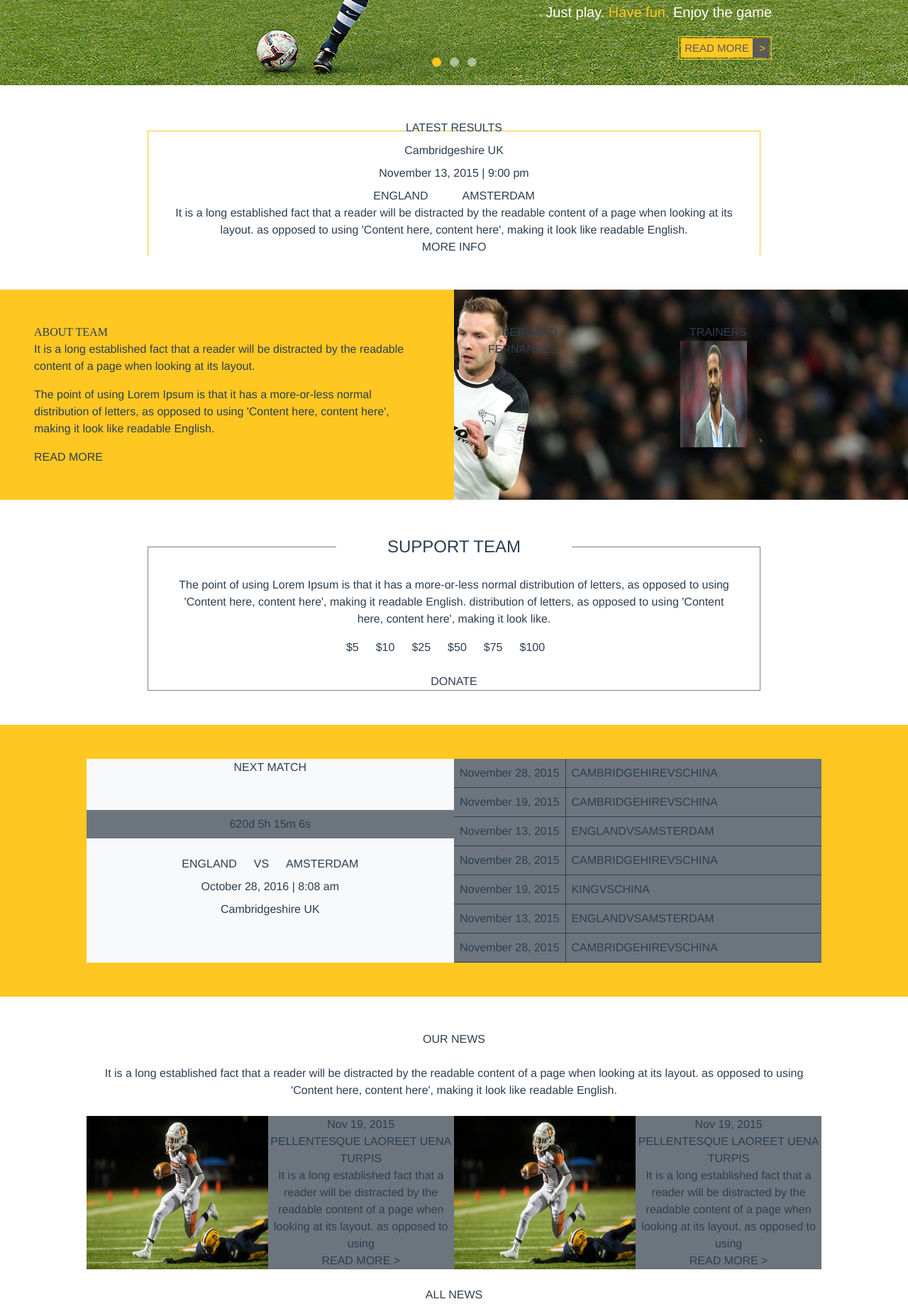
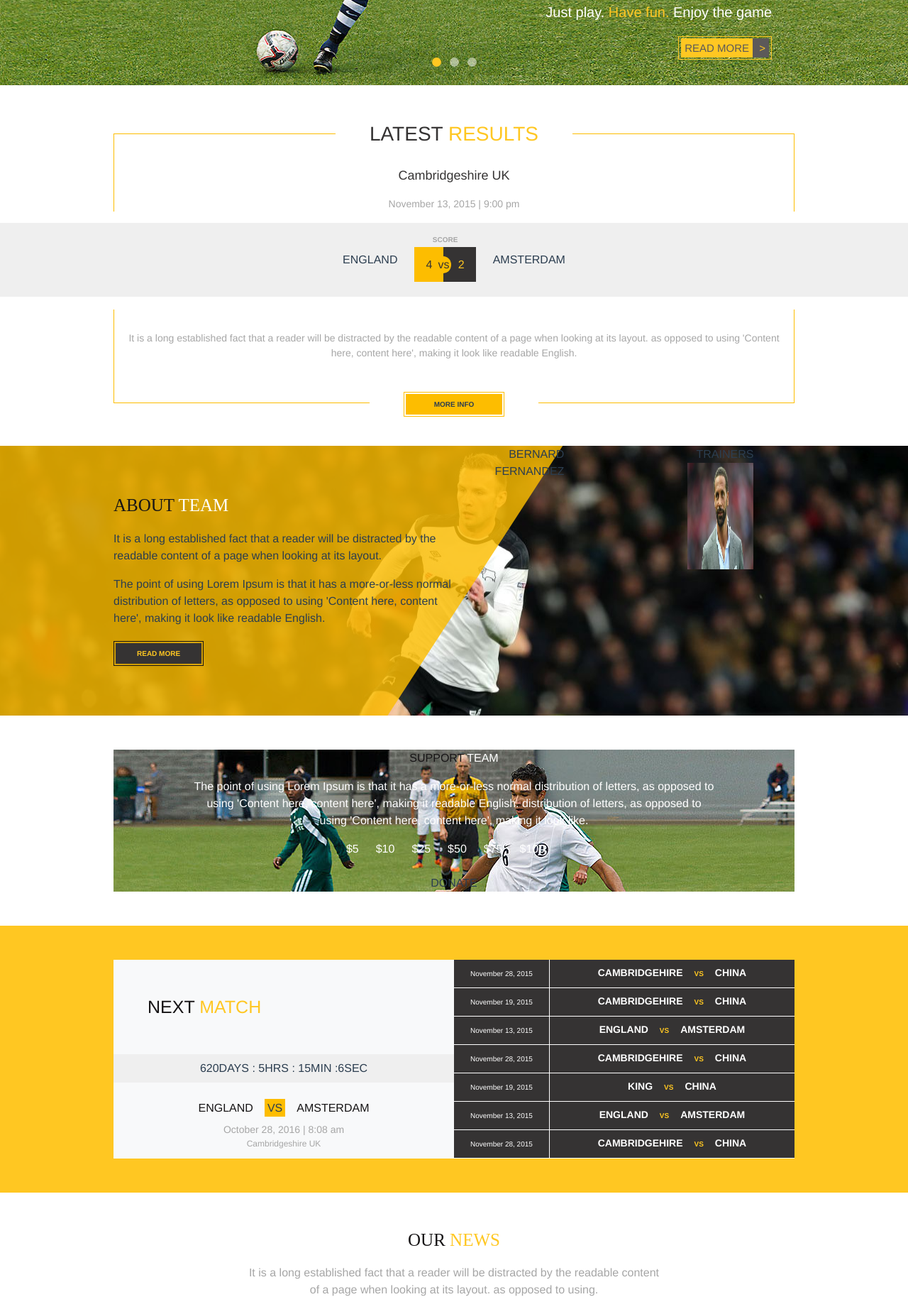
Before and after one commit to sarasnmsp21/sport, a Vue app: page /#/sport in a window 1280 px wide. Shown: the part 380-2231 px from the top of the page at 71% size. Built offline with nearby package versions, Linux system fonts and the light colour scheme; the HTML template or start-up script is replaced by a standard one.

Commit message:
today changes

```diff
--- a/src/App.vue
+++ b/src/App.vue
@@ -48,4 +48,5 @@
     }
   }
 }
+
 </style>
--- a/src/assets/scss/_variables.scss
+++ b/src/assets/scss/_variables.scss
@@ -5,3 +5,6 @@ $color-black:#000;
 $color-dark-gray: rgb(92, 89, 89);
 $color-light-gray:#a6a6a6;
 $menu-bg:#0a0a0a66;
+$color-mid-gray:#353333;
+$bg-lightblack:#171516;
+$bg-lightgray:#efefef;
--- a/src/components/About.vue
+++ b/src/components/About.vue
@@ -1,11 +1,15 @@
 <template>
-  <div class="d-flex about-bg">
-    <div class="text-left col-md-6 col1-bg px-5 py-5">
-      <div class="work-sans">ABOUT TEAM</div>
+  <div class=" about-bg">
+    <div class="d-flex justify-content-between col-md-9 mx-auto p-0">
+      <div class="text-left relative  col1-bg col">
+        <div class="work-sans mb-3 heading-fontsize">
+          <span class="color-lightblack">ABOUT</span>
+          <span class="color-white"> TEAM</span>
+        </div>
         <div>
           <p>
-          It is a long established fact that a reader will be distracted by the
-          readable content of a page when looking at its layout.
+            It is a long established fact that a reader will be distracted by
+            the readable content of a page when looking at its layout.
           </p>
           <p>
             The point of using Lorem Ipsum is that it has a more-or-less normal
@@ -13,9 +17,13 @@
             here', making it look like readable English.
           </p>
         </div>
-      <div>READ MORE</div>
+        <div class="mt-4">
+          <span class="read-border">
+            <span class="bg-lightblack read-padding read-font">READ MORE</span>
+          </span>
         </div>
-    <div class="text-right col-md-6 d-flex px-5 py-5 ">
+      </div>
+      <div class="text-right d-flex justify-content-center col2-bg col p-0 ">
         <div class="">
           <span>BERNARD</span><br />
           <span>FERNANDEZ</span>
@@ -23,7 +31,12 @@
         <div class="">
           <div>TRAINERS</div>
           <div>
-          <img src="../assets/images/sportman.jpg" width="35%" height="150px" />
+            <img
+              src="../assets/images/sportman.jpg"
+              width="35%"
+              height="150px"
+            />
+          </div>
         </div>
       </div>
     </div>
@@ -35,7 +48,54 @@
   background: url(..//assets/images/banner2.jpg);
   widows: 100%;
 }
+// .col1-bg {
+//   background-color: $color-lightyellow;
+// }
+.col1-bg::after {
+  content: "";
+  transform: skewX(-33deg);
+  -webkit-transform: skewX(-33deg);
+  background: #fdbd00d1;
+  position: absolute;
+  right: -30px;
+  top: 0px;
+  bottom: 0px;
+  left: -1032%;
+  z-index: -2;
+}
 .col1-bg {
-  background-color: $color-lightyellow;
+  z-index: 1;
+  padding: 65px 0px 77px 0px;
+}
+.read-padding {
+  padding: 9px 30px;
+}
+.read-font {
+  font-size: 10px;
+  color: $color-lightyellow;
+  font-weight: bold;
+}
+.read-border {
+  border: 1px solid $bg-lightblack;
+  padding: 6px 2px 10px 2px;
+}
+.heading-fontsize {
+  font-size: 30px;
+}
+// .col2-bg::after {
+//   content: "";
+//   transform: skewX(-33deg);
+//   -webkit-transform: skewX(-33deg);
+//   background: #fdbd00d1;
+//   position: absolute;
+//   right: -30px;
+//   top: 0px;
+//   bottom: 0px;
+//   left: -1032%;
+//   z-index: -2;
+// }
+.col2-bg {
+  z-index: 1;
+  padding: 65px 0px 77px 0px;
 }
 </style>
--- a/src/components/latesresult.vue
+++ b/src/components/latesresult.vue
@@ -1,25 +1,43 @@
 <template>
-  <div class="col-md-10 mx-auto">
-    <form>
-      <div class="text-center col-md-10 mx-auto mt-5 mb-5 fieldset">
-        <div class="">
-        <span class="m-3 text-result">LATEST RESULTS</span>
-        <div class="m-2">Cambridgeshire UK</div>
-        <div class="m-2">November 13, 2015 | 9:00 pm</div>
+  <div class="mb-5">
+    <div class="text-center col-md-9 mx-auto mt-5 mb-2 fieldset">
+      <span class="m-3 text-result bg-white p-5 head-font-size">
+        <span class="color-midgray">LATEST</span>
+        <span class="color-yellow "> RESULTS</span>
+      </span>
+      <div class="mt-4 place-font">Cambridgeshire UK</div>
+      <div class="m-3 color-lightgray date-fontsize">
+        November 13, 2015 | 9:00 pm
       </div>
+    </div>
+
+    <div class="d-flex justify-content-between mb-5 score-bg">
+      <div></div>
+      <div class="d-flex p-3">
+        <span class="m-4">ENGLAND</span>
+        <span>
+          <div class="mb-3 score-font font-weight-bold">SCORE</div>
           <div>
-          <span class="m-4">ENGLAND</span>
+            <span class="p-3 bg-orange color-midgray">4</span>
+            <span class="vs-position color-midgray "> vs</span>
+            <span class="p-3 bg-lightblack color-yellow"> 2</span>
+          </div>
+        </span>
         <span class="m-4  ">AMSTERDAM</span>
       </div>
-        <div>
+      <div></div>
+    </div>
+    <div class="col-md-9 mx-auto fieldset2 color-lightgray date-fontsize mb-5">
       It is a long established fact that a reader will be distracted by the
-          readable content of a page when looking at its layout. as opposed to
-          using 'Content here, content here', making it look like readable
-          English.
+      readable content of a page when looking at its layout. as opposed to using
+      'Content here, content here', making it look like readable English.
     </div>
-        <div>MORE INFO</div>
+    <span class="bg-white pl-5 pr-5 text-more">
+      <span class="btn-border">
+      <span class="bg-orange btn-padding">MORE INFO</span>
+      </span>
+    </span>
    </div>
-    </form>
   </div>
 
   <!-- <div>
@@ -34,28 +52,102 @@
   </div> -->
 </template>
 <style lang="scss">
-.fieldset::before{
-         content: '';
-    border: solid #ffc722;
+@import "../assets/scss/variables.scss";
+.color-lightgray {
+  color: $color-light-gray;
+}
+.color-darkgray {
+  color: $color-dark-gray;
+}
+.color-yellow {
+  color: $color-lightyellow;
+}
+.color-midgray {
+  color: $color-mid-gray;
+}
+.bg-lightblack {
+  background-color: $bg-lightblack;
+}
+.bg-orange {
+  background-color: $color-yellow;
+}
+.bg-white {
+  background-color: $color-white;
+}
+.fieldset::before {
+  content: "";
+  border: solid $color-yellow;
   border-width: 1px 1px 0 1px;
   position: absolute;
   z-index: -1;
   left: 0;
   right: 0;
-    top: 16px;
+  top: 20px;
   bottom: 0;
 }
-.fieldset.text-result{
+.fieldset2::after {
+  content: "";
+  border: solid #fdbd00;
+  border-width: 0px 1px 1px 1px;
+  position: absolute;
+  z-index: -1;
+  left: 0px;
+  right: 0;
+  top: -30px;
+  bottom: -60px;
+}
+.fieldset2 {
+  text-align: center;
+  position: relative;
+  z-index: -1;
+}
+
+.fieldset.text-result {
   padding: 0 65px;
-    background: #fff;
+  background: $color-white;
   font-size: 38px;
   text-transform: uppercase;
   display: inline-block;
   position: relative;
 }
-.fieldset{
+.fieldset {
   text-align: center;
   position: relative;
   z-index: 1;
 }
+.head-font-size {
+  font-size: 28px;
+}
+.place-font {
+  font-size: 18px;
+  color: $color-mid-gray;
+}
+.date-fontsize {
+  font-size: 12px;
+}
+.vs-position {
+  border-radius: 50%;
+  background-color: $color-yellow;
+  position: absolute;
+  z-index: 1;
+  text-align: center;
+  left: 48%;
+  padding: 0px 3px 0px 3px;
+}
+.score-font {
+  font-size: 10px;
+  color: $color-light-gray;
+}
+.score-bg {
+  background-color: $bg-lightgray;
+}
+.btn-padding{
+  padding: 9px 40px;
+    font-size: 10px;
+    font-weight: bold;
+}
+.btn-border{
+      border: 1px solid #fdbd00;
+    padding: 6px 2px 10px 2px;
+}
 </style>
--- a/src/components/match.vue
+++ b/src/components/match.vue
@@ -1,29 +1,39 @@
 <template>
   <div class="match-bg">
-    <div class="col-md-10 d-flex mx-auto pt-5 pb-5">
+    <div class="col-md-9 d-flex mx-auto pt-5 pb-5 p-0">
       <div class="col-md-6 bg-light p-0">
-        <div>NEXT MATCH</div>
-        <div id="match" class="bg-secondary mt-5 mb-4 p-2"></div>
+        <div class="d-flex">
+          <div class="mt-5 ml-5 match-fontsize">
+            <span class="color-lightblack">NEXT</span>
+            <span class="color-orange"> MATCH</span>
+          </div>
+         <div></div>
+        </div>
+        <div id="match" class="bg-lightgray mt-5 mb-4 p-2"></div>
         <div>
-          <span class="m-4">ENGLAND</span>
-          <span>VS</span>
-          <span class="m-4  ">AMSTERDAM</span>
+          <span class="m-3 color-lightblack">ENGLAND</span>
+          <span class="bg-orange p-1">VS</span>
+          <span class="m-3 color-lightblack ">AMSTERDAM</span>
         </div>
-        <div class="m-2">October 28, 2016 | 8:08 am</div>
-        <div class="m-2">Cambridgeshire UK</div>
+        <div class="mt-2 color-lightgray date-fontsize">
+          October 28, 2016 | 8:08 am
+        </div>
+        <div class="color-lightgray tournament-fontsize ">
+          Cambridgeshire UK
+        </div>
       </div>
-      <div class="col-md-6 bg-secondary p-0">
+      <div class="col-md-6 bg-lightblack  p-0">
         <div
-          class="d-flex date-border-bottom"
+          class="d-flex date-border-bottom text-white"
           v-for="match in matchs"
           v-bind:key="match.index"
         >
           <div class="date-border-right">
             <div class="p-2">{{ match.date }}</div>
           </div>
-          <div class="p-2">
-            <span>{{ match.country1 }}</span>
-            <span>VS</span>
+          <div class="p-2 tournament-font mx-auto">
+            <span class="mr-3">{{ match.country1 }}</span>
+            <span class="mr-3 color-orange vs-fontsize">VS</span>
             <span>{{ match.country2 }}</span>
           </div>
         </div>
@@ -94,7 +104,7 @@ var x = setInterval(function() {
 
   // Output the result in an element with id="demo"
   document.getElementById("match").innerHTML =
-    days + "d " + hours + "h " + minutes + "m " + seconds + "s ";
+    days + "DAYS : " + hours + "HRS : " + minutes + "MIN :" + seconds + "SEC ";
 
   // If the count down is over, write some text
   if (distance < 0) {
@@ -111,8 +121,32 @@ var x = setInterval(function() {
 }
 .date-border-right {
   border-right: 1px solid;
+  font-size: 10px;
+  padding: 4px 15px;
 }
 .date-border-bottom {
   border-bottom: 1px solid;
 }
+.bg-lightgray {
+  background: $bg-lightgray;
+}
+.bg-lightblack {
+  background-color: $color-mid-gray;
+}
+.date-fontsize {
+  font-size: 14px;
+}
+.tournament-fontsize {
+  font-size: 12px;
+}
+.tournament-font {
+  font-size: 14px;
+  font-weight: 600;
+}
+.vs-fontsize {
+  font-size: 10px;
+}
+.match-fontsize {
+  font-size: 25px;
+}
 </style>
--- a/src/components/news.vue
+++ b/src/components/news.vue
@@ -1,40 +1,54 @@
 <template>
-  <div class="col-md-10 mx-auto mt-5 mb-5">
-    <div>OUR NEWS</div>
-    <div class="mt-4 mb-4">
+  <div>
+    <div class="col-md-9 mx-auto mt-5 mb-5">
+      <div class="heading-fontsize ">
+        <span class="color-lightblack">OUR</span>
+        <span class="color-orange"> NEWS</span>
+      </div>
+      <div class="mt-3 mb-4 col-md-8 mx-auto color-lightgray">
         It is a long established fact that a reader will be distracted by the
-      readable content of a page when looking at its layout. as opposed to using
-      'Content here, content here', making it look like readable English.
+        readable content of a page when looking at its layout. as opposed to
+        using.
       </div>
       <div class="d-flex">
         <div>
           <img src="../assets/images/player.jpeg" width="100%" height="100%" />
         </div>
-      <div class="bg-secondary">
+        <div class="bg-lightgray">
           <div>Nov 19, 2015</div>
           <div>PELLENTESQUE LAOREET UENA TURPIS</div>
-        <div>
-          It is a long established fact that a reader will be distracted by the
-          readable content of a page when looking at its layout. as opposed to
-          using
+          <div class="color-lightgray">
+            It is a long established fact that a reader will be distracted by
+            the readable content of a page when looking at its layout. as
+            opposed to using
             <div>READ MORE ></div>
           </div>
         </div>
         <div>
           <img src="../assets/images/player.jpeg" width="100%" height="100%" />
         </div>
-      <div class="bg-secondary">
+        <div class="bg-lightgray">
           <div>Nov 19, 2015</div>
           <div>PELLENTESQUE LAOREET UENA TURPIS</div>
-        <div>
-          It is a long established fact that a reader will be distracted by the
-          readable content of a page when looking at its layout. as opposed to
-          using
+          <div class="color-lightgray">
+            It is a long established fact that a reader will be distracted by
+            the readable content of a page when looking at its layout. as
+            opposed to using
             <div>READ MORE ></div>
           </div>
         </div>
       </div>
       <div class="mt-4 mb-4">ALL NEWS</div>
     </div>
+    <div class="">hello</div>
+  </div>
 </template>
-<style lang="scss"></style>
+<style lang="scss">
+.heading-fontsize {
+  font-size: 25px;
+  font-family: "oswald";
+}
+.bg-image {
+  background: url("../assets/images/banner3.jpg");
+}
+</style>
--- a/src/components/supportteam.vue
+++ b/src/components/supportteam.vue
@@ -1,15 +1,17 @@
 <template>
-  <div class="col-md-10 mx-auto">
-    <form>
-      <fieldset class="text-center col-md-10 mx-auto mb-5 mt-5">
-        <legend>SUPPORT TEAM</legend>
-        <div class="m-3">
+  <div class="col-md-9 p-0 mx-auto background mt-5 mb-5">
+    <div class="text-center col-md-10 mx-auto">
+      <div>
+        <span class="color-lightblack">SUPPORT</span>
+        <span class="text-white"> TEAM</span>
+
+        <div class="m-3 text-white">
           The point of using Lorem Ipsum is that it has a more-or-less normal
           distribution of letters, as opposed to using 'Content here, content
           here', making it readable English. distribution of letters, as opposed
           to using 'Content here, content here', making it look like.
         </div>
-        <div class="mb-4">
+        <div class="mb-4 text-white">
           <span class="mr-4">$5</span>
           <span class="mr-4">$10</span>
           <span class="mr-4">$25</span>
@@ -18,15 +20,25 @@
           <span class="mr-4">$100</span>
         </div>
         <div>DONATE</div>
-      </fieldset>
-    </form>
+      </div>
+    </div>
   </div>
 </template>
 <style lang="scss">
+@import "../assets/scss/variables.scss";
 fieldset {
   border: 1px solid gray;
 }
 legend {
   width: 40%;
 }
+.background {
+  background: url(../assets/images/banner3.jpg);
+}
+.color-lightblack {
+  color: $bg-lightblack;
+}
+fieldset {
+  border: 1px solid $color-lightyellow;
+}
 </style>
```
Also changed, not shown: src/components/Header.vue (+22 -13 lines), src/components/sliderhead.vue (+7 -7 lines). Lines whose indentation alone changed are shown as unchanged.
